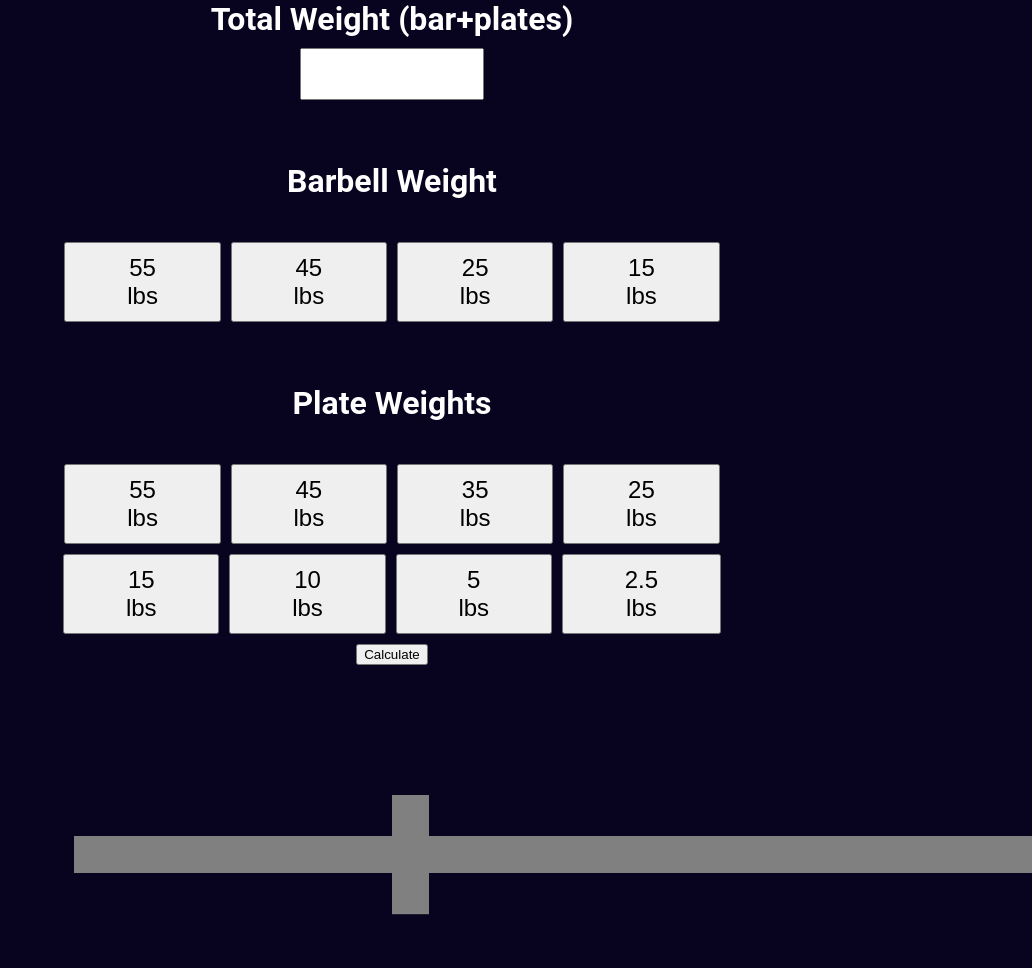
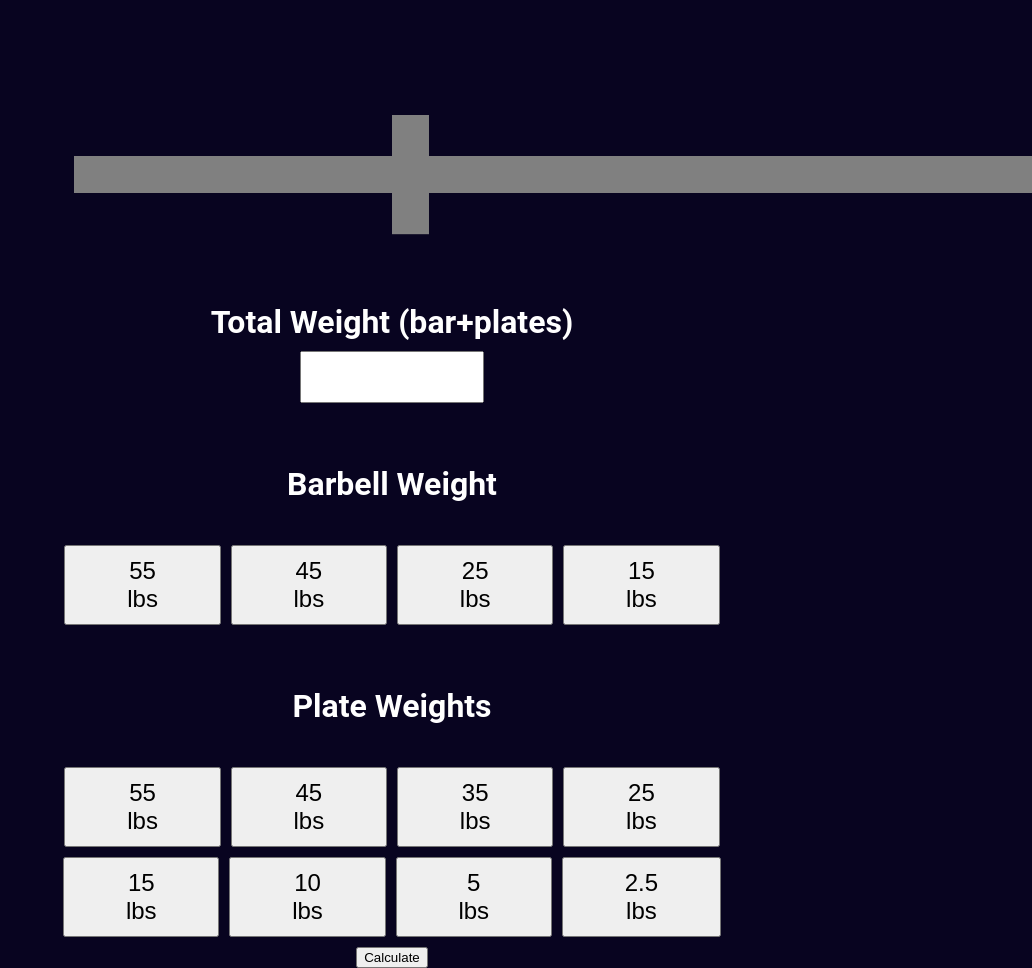
Before and after one commit to N-Smith-00/Plate-calculator, a Flask app: page / in a window 1280 px wide. Shown: the part 101-1069 px from the top of the page, without its empty margins (248-1280 px from the left). Run offline with Flask 3, Linux system fonts and the light colour scheme.

Commit message:
Add new plate images and update plate display logic; enhance HTML structure and CSS for better output presentation

```diff
--- a/static/styles/main.css
+++ b/static/styles/main.css
@@ -164,10 +164,12 @@ input[type=number] {
 
 #plate-45.active-plate{
     background-color: rgb(211, 28, 28);
+    color: white;
 }
 
 #plate-35.active-plate{
     background-color: rgb(24, 18, 204);
+    color: white;
 }
 
 #plate-25.active-plate{
@@ -180,10 +182,12 @@ input[type=number] {
 
 #plate-10.active-plate{
     background-color: rgb(8, 132, 8);
+    color: white;
 }
 
 #plate-5.active-plate{
     background-color: rgb(104, 104, 104);
+    color: white;
 }
 
 #plate-2-5.active-plate{
@@ -223,9 +227,62 @@ input[type=number] {
     justify-content: center;
 }
 
-.plate-display {
+.plate-display-wrapper {
     position: absolute;
-    right: 50%;
+    top:0%;
+    right:0%;
     display: flex;
     flex-direction: row-reverse;
+    justify-content: end;
 }
+
+.plate-text-wrapper {
+    position: absolute;
+    height: 226px;
+    top: 0%;
+    right: 0%;
+    display: flex;
+    flex-direction: row-reverse;
+    justify-content: end;
+    align-items: center;
+}
+
+#plate-55-text{
+    width: 65px;
+    text-align: center;
+}
+
+#plate-45-text{
+    width: 60px;
+    text-align: center;
+}
+
+#plate-35-text{
+    width: 55px;
+    text-align: center;
+}
+
+#plate-25-text{
+    width: 50px;
+    text-align: center;
+}
+
+#plate-15-text{
+    width: 45px;
+    text-align: center;
+}
+
+#plate-10-text{
+    width: 40px;
+    text-align: center;
+}
+
+#plate-5-text{
+    width: 35px;
+    text-align: center;
+}
+
+#plate-2-5-text{
+    width: 30px;
+    text-align: center;
+}
--- a/templates/main.html
+++ b/templates/main.html
@@ -5,7 +5,7 @@
         <link rel= "stylesheet" type= "text/css" href= "{{ url_for('static',filename='styles/main.css') }}">
         <script src="{{ url_for('static',filename='scripts/barButtons.js') }}" defer></script>
         <script src="{{ url_for('static',filename='scripts/plateButtons.js')}}" async></script>
-        <script src="{{ url_for('static',filename='scripts/submit.js')}}" async></script>
+        <script src="{{ url_for('static',filename='scripts/submit.js')}}" defer></script>
     </head>
 
     <body>
@@ -16,6 +16,16 @@
             </div>
         </div>
         <div class="main-wrapper">
+            <div class="output-wrapper">
+                <p class="error-message" id="error-message"></p>
+                <div class="output-plate-wrapper">
+                    <div class="display-wrapper">
+                        <img src="{{ url_for('static',filename='images/bar.webp') }}" class="bar-image">
+                        <div class="plate-display-wrapper" id="plate-display"></div>
+                        <div class="plate-text-wrapper" id="plate-text"></div>
+                    </div>
+                </div>
+            </div>
             <div class="input-wrapper">
                 <div class="weight-input">
                     <label for="weight" class="input-label">Total Weight (bar+plates)</label>
@@ -47,16 +57,7 @@
                     <button class="submit-button" onclick="submit()">Calculate</button>
                 </div>
             </div>
-            <div class="output-wrapper">
-                <p class="error-message" id="error-message"></p>
-                <div class="output-plate-wrapper">
-                    <div class="plate-list" id="plate-list"></div>
-                    <div class="display-wrapper">
-                        <img src="{{ url_for('static',filename='images/bar.webp') }}" class="bar-image">
-                        <div class="plate-display-wrapper"></div>
-                    </div>
-                </div>
-            </div>
+
         </div>
     </body>
 </html>
```
Also changed, not shown: static/scripts/submit.js (+34 -9 lines), static/images/10.webp (added), static/images/15.webp (added), static/images/2-5.webp (added), static/images/25.webp (added), static/images/35.webp (added), static/images/45.webp (added), static/images/5.webp (added), static/images/55.webp (added).
